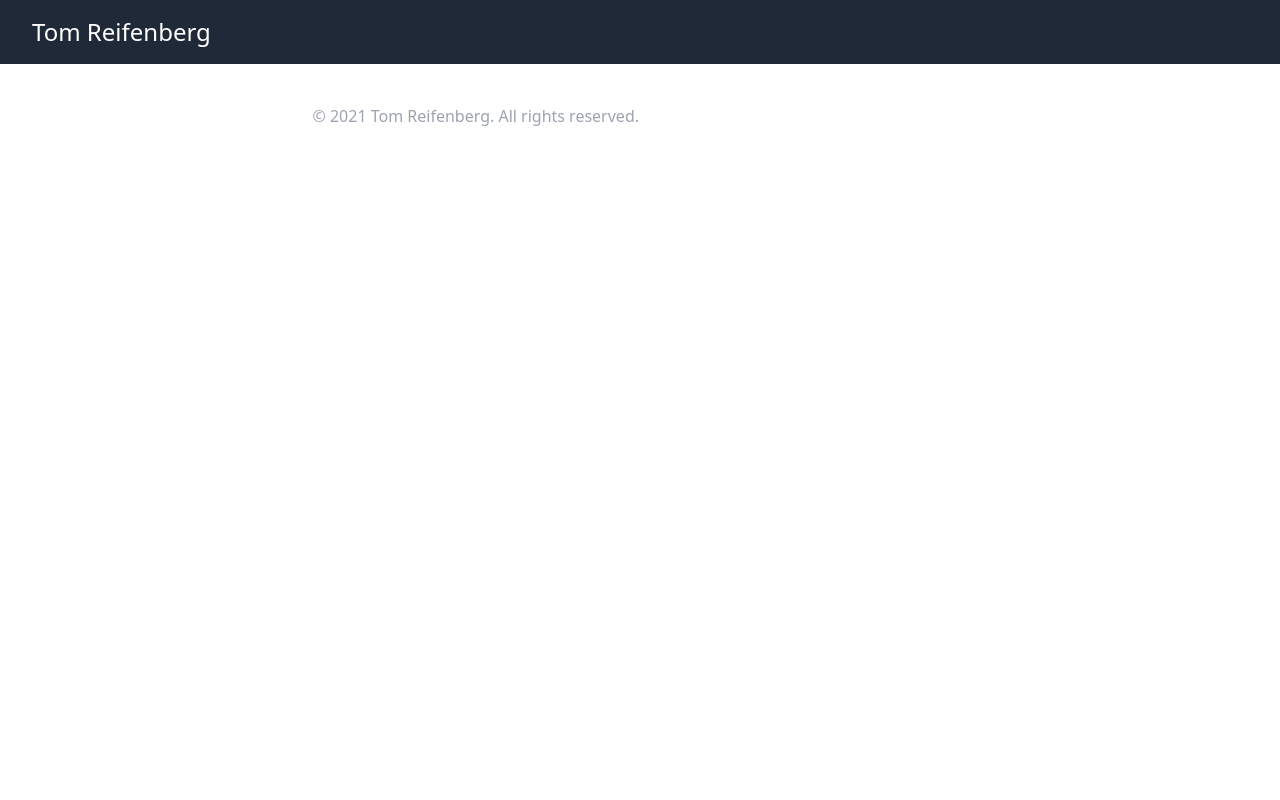
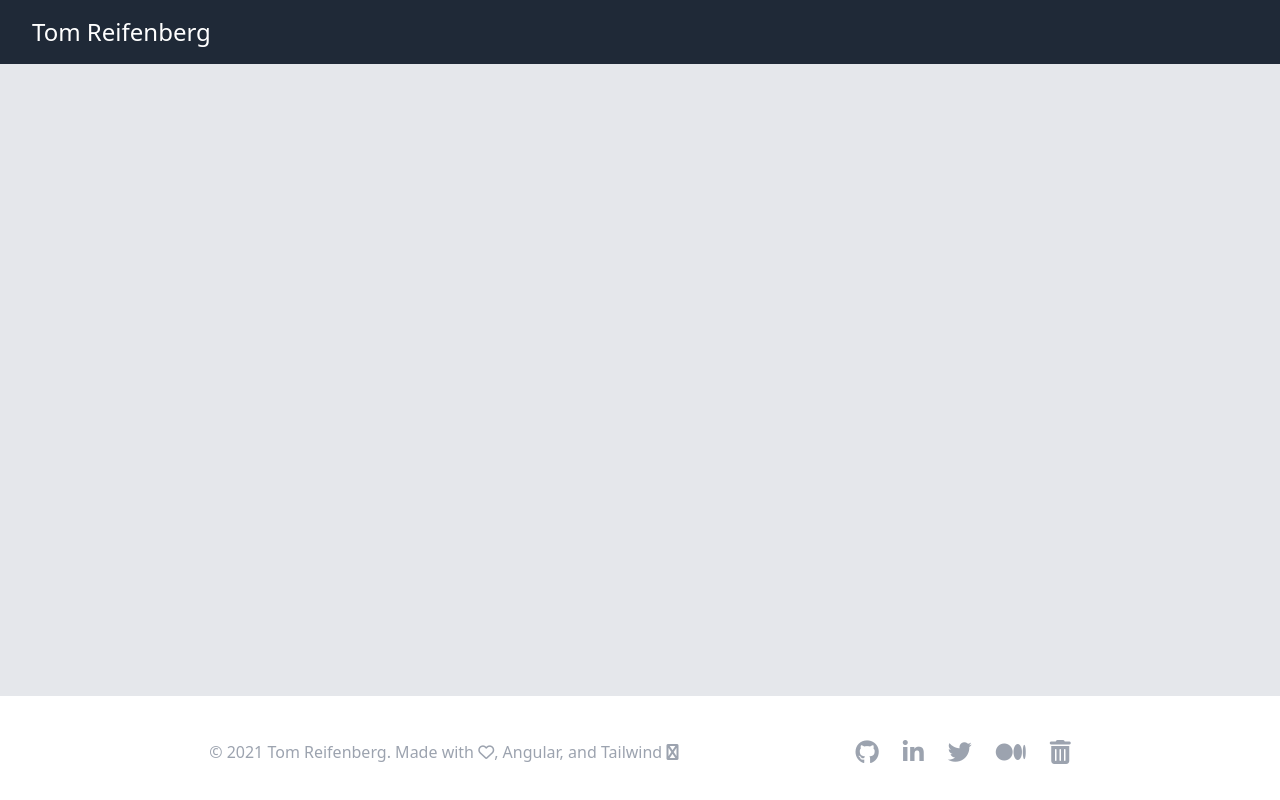
Before and after one commit to tomreifenberg/reifenberg-portfolio, an Angular app: page / in a window 1280 px wide. Built offline with nearby package versions, Linux system fonts and the light colour scheme.

Commit message:
Sticky Footer, Favicons With Social Media Links

```diff
--- a/package.json
+++ b/package.json
@@ -19,6 +19,7 @@
     "@angular/platform-browser": "~11.2.5",
     "@angular/platform-browser-dynamic": "~11.2.5",
     "@angular/router": "~11.2.5",
+    "@fortawesome/fontawesome-free": "^5.15.3",
     "autoprefixer": "^10.2.5",
     "postcss": "^8.2.9",
     "rxjs": "~6.6.0",
--- a/src/app/app.component.html
+++ b/src/app/app.component.html
@@ -1,2 +1,5 @@
-<app-navbar></app-navbar>
+<div class="flex flex-col h-screen">
+  <app-navbar></app-navbar>
+  <main class="p-4 flex-grow bg-gray-200"></main>
 <app-footer></app-footer>
+</div>
--- a/src/app/footer/footer.component.html
+++ b/src/app/footer/footer.component.html
@@ -1,9 +1,12 @@
   <div class="mt-2 py-8 px-4 sm:px-6 lg:px-8 md:flex md:items-center md:justify-evenly">
     <div class="flex space-x-6 md:order-2">
-      <a href="https://github.com/valmeza" target="_blank" class="text-2xl text-gray-400 hover:text-gray-500"><i class="fab fa-github-alt"></i></a>
-      <a href="https://www.linkedin.com/in/valmeza/" target="_blank" class="text-2xl text-gray-400 hover:text-gray-500"><i class="fab fa-linkedin"></i></a>
-      <a href="https://twitter.com/valCmeza" target="_blank" class="text-2xl text-gray-400 hover:text-gray-500"><i class="fab fa-twitter"></i></a>
+      <a href="https://github.com/tomreifenberg" target="_blank" class="text-2xl text-gray-400 hover:text-gray-500"><i class="fa fa-github"></i></a>
+      <a href="https://www.linkedin.com/in/tomreifenberg/" target="_blank" class="text-2xl text-gray-400 hover:text-gray-500"><i class="fa fa-linkedin"></i></a>
+      <a href="https://twitter.com/kernel_panicked" target="_blank" class="text-2xl text-gray-400 hover:text-gray-500" title="Twitter" aria-label="Twitter"><i class="fa fa-twitter" aria-hidden="true"></i></a>
+      <a href="https://tomreifenberg.medium.com/" target="_blank" class="text-2xl text-gray-400 hover:text-gray-500" title="Medium" aria-label="Medium"><i class="fa fa-medium" aria-hidden="true"></i></a>
+      <a href="https://glitch.com/@tomreifenberg" target="_blank" class="text-2xl text-gray-400 hover:text-gray-500" title="Glitch" aria-label="Glitch"><i class="fa fa-trash" aria-hidden="true"></i></a>
+
     </div>
 
-    <p class="mt-8 text-base text-gray-400 md:mt-0 md:order-1">&copy; {{ currentYear }} Tom Reifenberg. All rights reserved.</p>
+    <p class="mt-8 text-base text-gray-400 md:mt-0 md:order-1">&copy; {{ currentYear }} Tom Reifenberg. Made with <i class="fa fa-heart-o"></i>, Angular, and Tailwind <i class="fa fa-angular"></i></p>
   </div>
--- a/src/index.html
+++ b/src/index.html
@@ -6,6 +6,7 @@
   <base href="/">
   <meta name="viewport" content="width=device-width, initial-scale=1">
   <link rel="icon" type="image/x-icon" href="favicon.ico">
+  <script src="https://use.fontawesome.com/66922a2b40.js"></script>
 </head>
 <body>
   <app-root></app-root>
```
Also changed, not shown: 1 other file (tests, documents, lock files or other folders).
